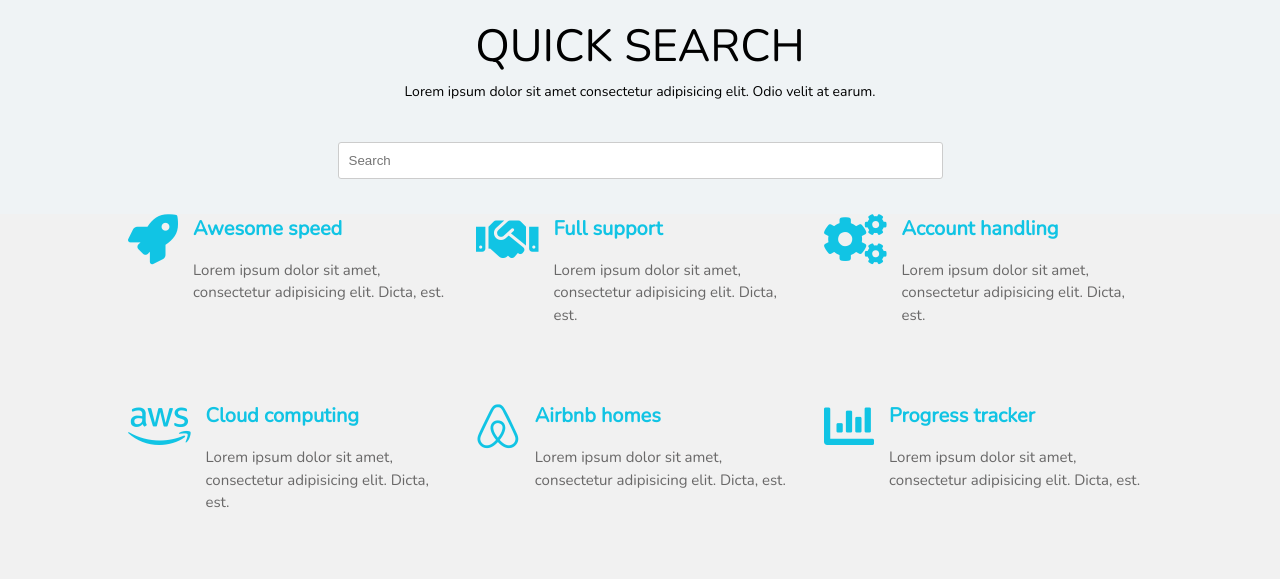
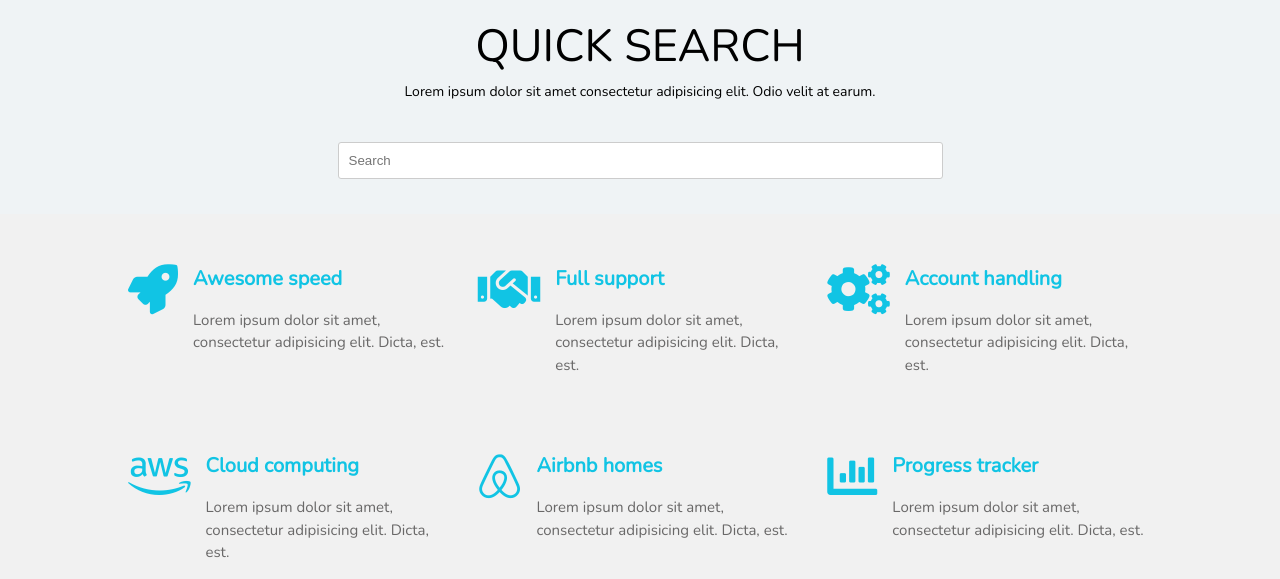
Before and after one commit to utkarsh4321/lucky-truck, a plain HTML site: page index.html in a window 1280 px wide. Shown: the part 727-1306 px from the top of the page. Before the commit the page ends 1256 px from the top, so only its background shows below. Drawn offline with nearby package versions, Linux system fonts and the light colour scheme.

Commit message:
"card-section added"

```diff
--- a/style.css
+++ b/style.css
@@ -98,7 +98,7 @@
     ),
     url("./img/adult-business-meeting-business-people-1438072.jpg");
   background-size: cover;
-  background-position: top;
+  background-position: center;
   color: #ffff;
   object-fit: cover;
 }
@@ -197,6 +197,7 @@
   grid-template-columns: repeat(auto-fit, minmax(30rem, 1fr));
   grid-gap: 2rem;
   grid-row-gap: 6rem;
+  grid-column-gap: 2.5rem;
 }
 .social {
   display: grid;
@@ -206,7 +207,7 @@
 .social-content h4 {
   font-size: 2rem;
   margin: 0;
-
+  align-items: center;
   color: rgb(17, 196, 228);
 }
 
@@ -219,3 +220,6 @@
   font-weight: lighter;
   color: rgba(58, 56, 56, 0.747);
 }
+.grid-content {
+  margin-top: 5rem;
+}
```
